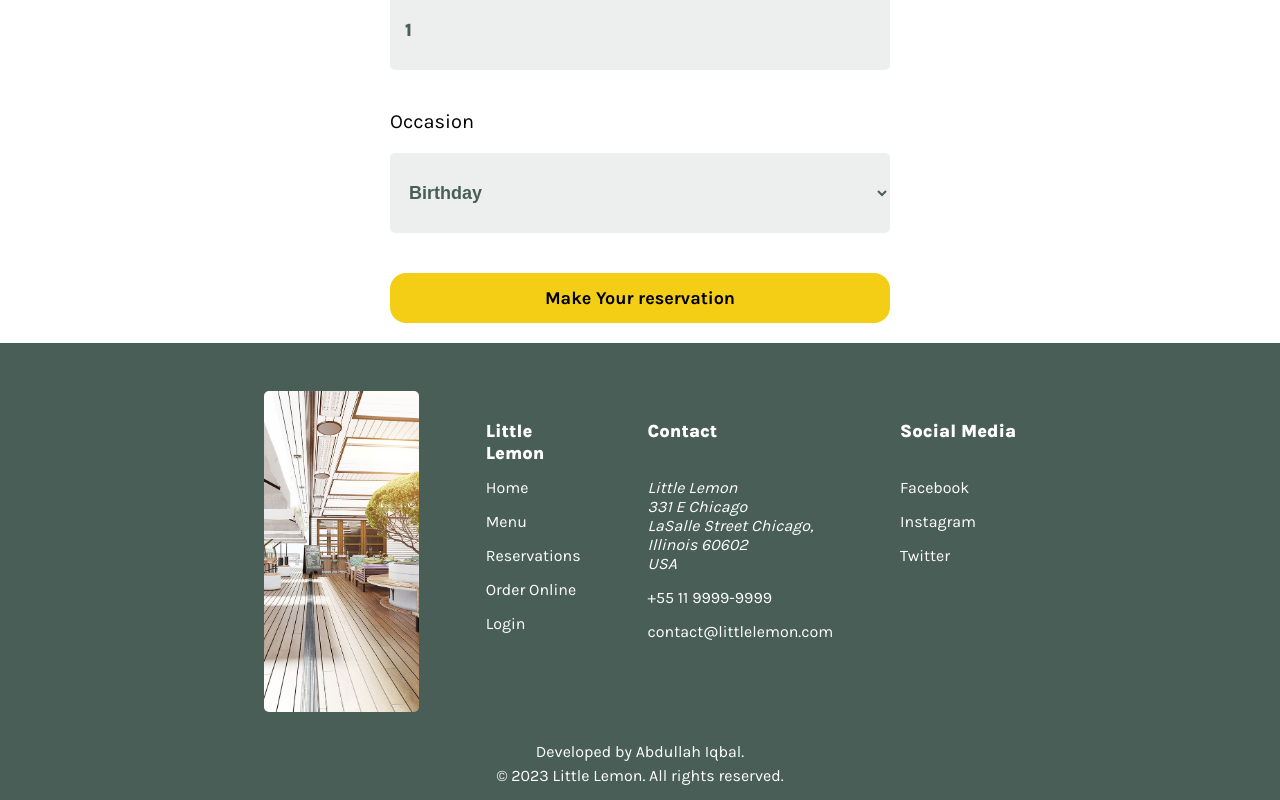
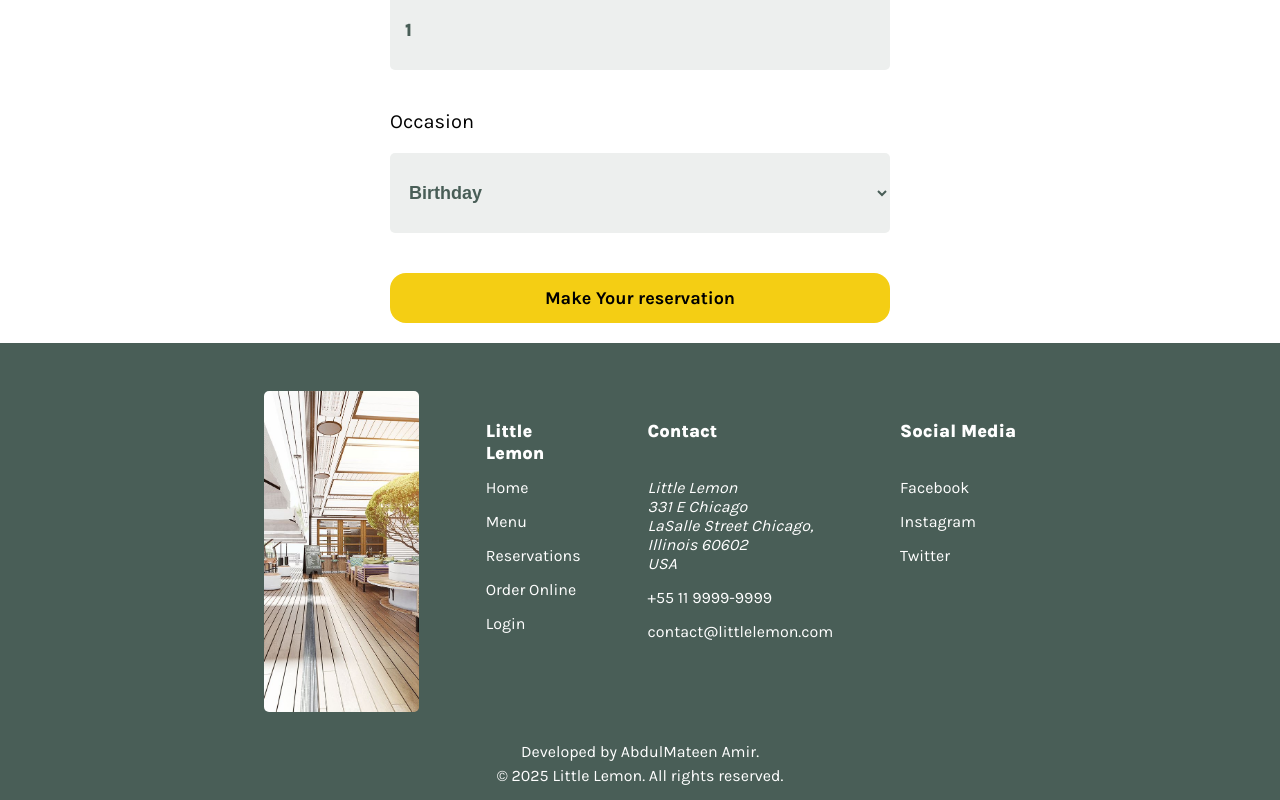
Before and after one commit to abdulmateenaamir001-art/Meta_Capston_Project_2025, a React (Vite) app: page /little-lemon/bookings in a window 1280 px wide. Shown: the part 624-1424 px from the top of the page. Built offline with nearby package versions, Linux system fonts and the light colour scheme; a web font is replaced by a local one.

Commit message:
Update index.tsx

```diff
--- a/src/components/Footer/index.tsx
+++ b/src/components/Footer/index.tsx
@@ -105,8 +105,8 @@ const Footer: FC<HTMLAttributes<HTMLElement>> = (props): JSX.Element => {
         </Column>
       </Content>
       <Copyright>
-        <span>Developed by Abdullah Iqbal.</span>
-        <p>© 2023 Little Lemon. All rights reserved.</p>
+        <span>Developed by AbdulMateen Amir.</span>
+        <p>© 2025 Little Lemon. All rights reserved.</p>
       </Copyright>
     </Container>
   );
```
